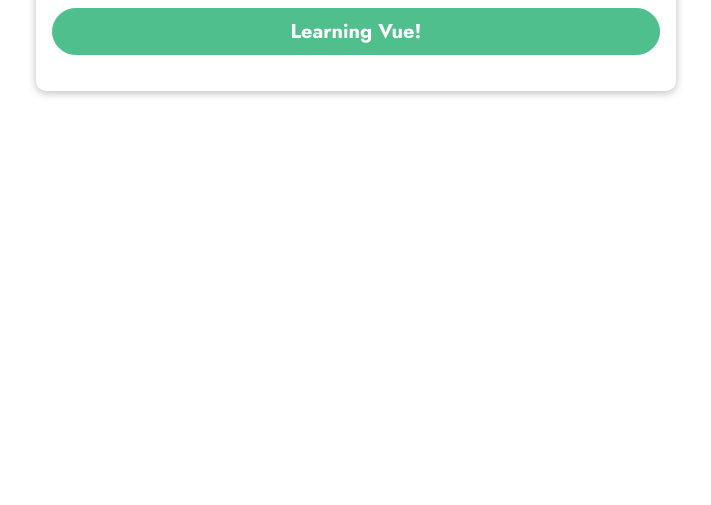
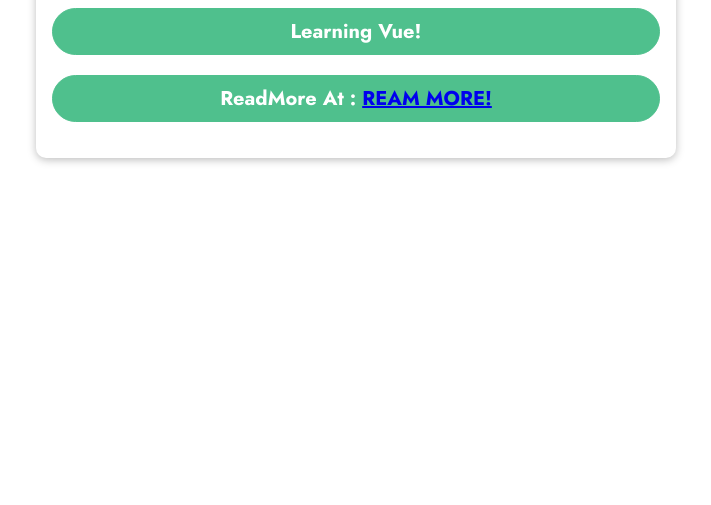
Before and after one commit to gopagoninarsing/vueSamples, a plain HTML site: page basics-01/index.html in a window 1280 px wide. Shown: the part 295-800 px from the top of the page, without its empty margins (284-995 px from the left). Drawn offline with nearby package versions, Linux system fonts and the light colour scheme.

Commit message:
Links using v-bind.

```diff
--- a/basics-01/index.html
+++ b/basics-01/index.html
@@ -19,6 +19,7 @@
     <section id="user-goal">
       <h2>My Course Goal</h2>
       <p>{{ goal }}</p>
+      <p> ReadMore At : <a v-bind:href="readMore">REAM MORE!</a></p>
     </section>
   </body>
 </html>
```
